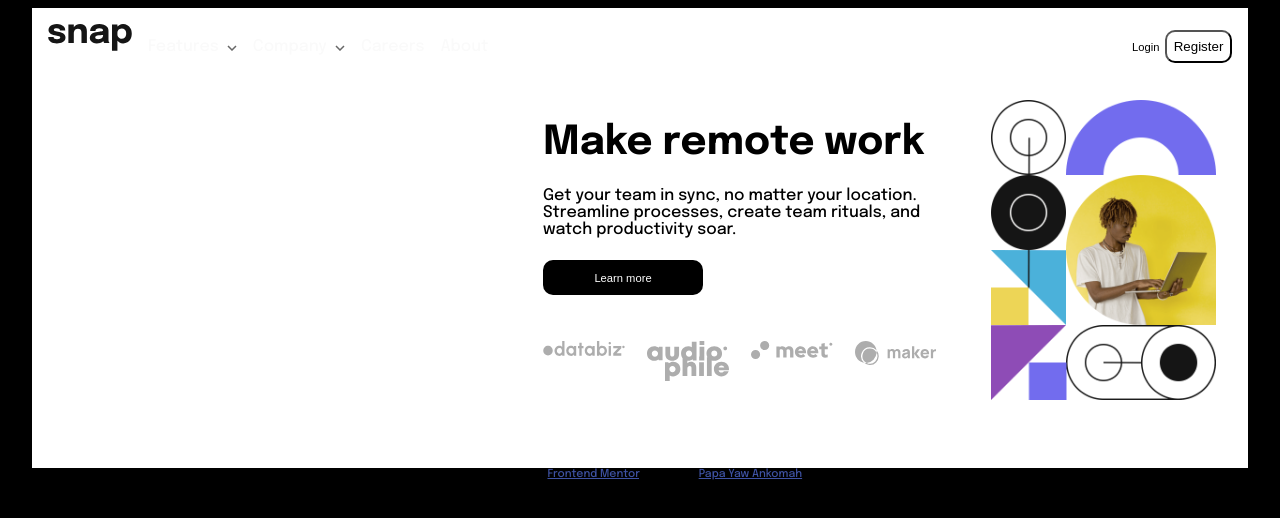
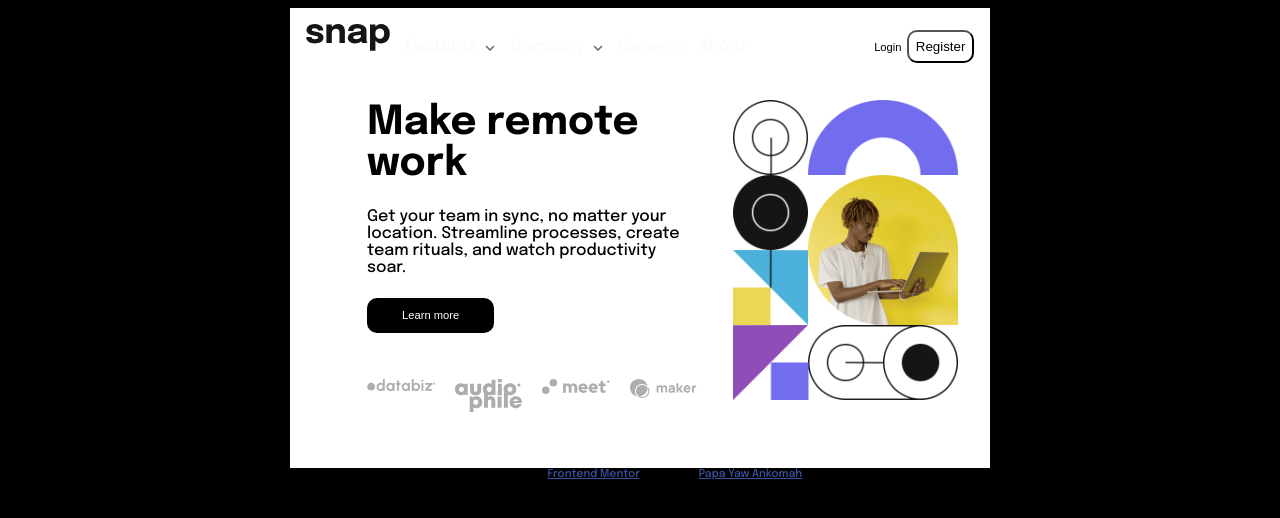
Before and after one commit to PapsPython/intro-section-with-dropdown-navigation-main, a plain HTML site: page index.html in a window 1280 px wide. Drawn offline with Linux system fonts and the light colour scheme.

Commit message:
changes to max-width

```diff
--- a/introsectionstyling.css
+++ b/introsectionstyling.css
@@ -32,14 +32,12 @@ html,body{
     flex-direction: column;
     justify-content: center;
     align-items: center;
-    width: 100vw;
     font-family: 'Epilogue', sans-serif;
 }
 
 
 main{
     width:95%;
-    max-width: 1440px;
     background-color: white;
     height: auto;
     position: relative;
```
